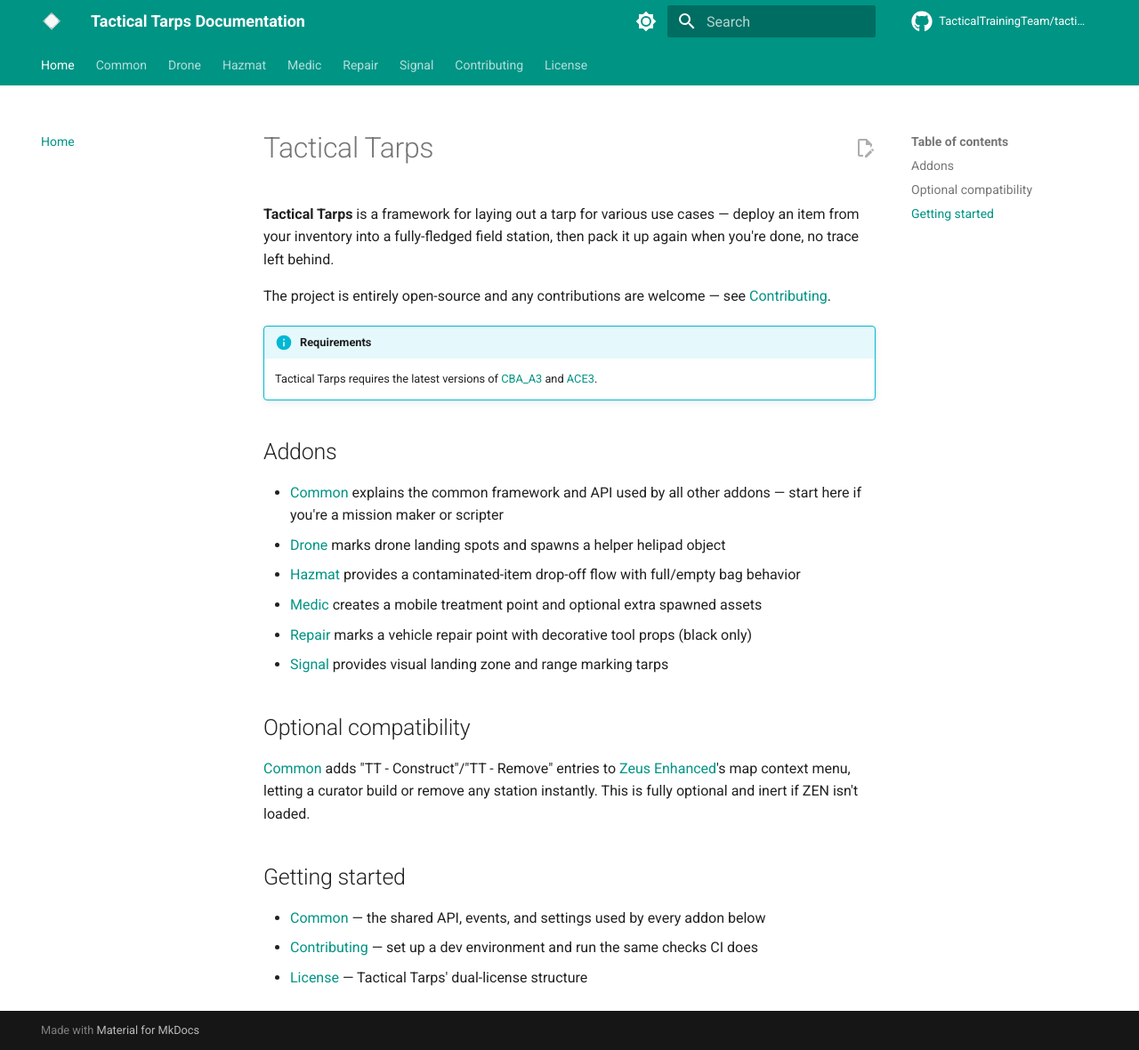
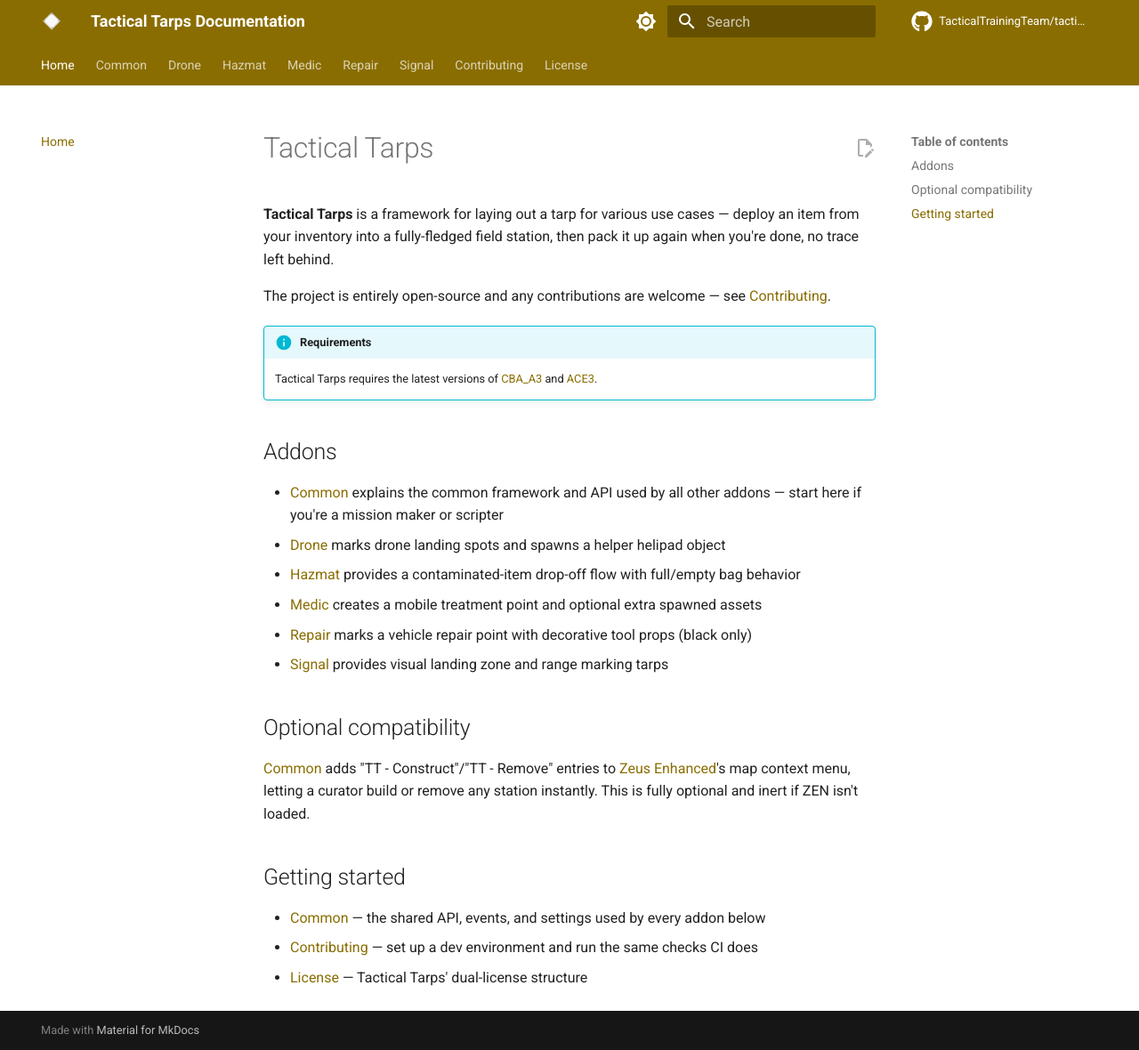
Before and after one commit to TacticalTrainingTeam/tactical-tarps, an MkDocs documentation site: the page built from docs/index.md, in a window 1280 px wide and 1180 px high. Shown: the whole window at 89% size. Built offline with MkDocs 1.6.1 and Material for MkDocs 9.7.7, drawn with Linux system fonts in a browser that asks for light colours; plug-ins that fetch from the network failed and are left out; comment, search, counter and statistics services are not loaded.

Commit message:
Brand Tactical Tarps signal yellow (docs + dlcColor)
Replaces the stock Material "teal" theme with the mod's actual brand
color. Pure signal yellow (#FFC300) fails contrast against the
header's fixed white text, so primary/light-mode accent use a
darkened gold (#8A6D00, ~4.9:1 against white) instead; dark mode uses
the full-bright signal yellow (#FFC300, ~10:1 against the slate
background), since that's where it actually reads well. Computed via
WCAG relative-luminance contrast, not eyeballed.

dlcColor[] in mod.cpp (visible in the in-game Expansions/DLC menu)
gets the full signal yellow directly, since that single flat use case
doesn't have the white-header-text constraint the docs theme does.

Co-Authored-By: Claude Sonnet 5 <noreply@anthropic.com>

```diff
--- /dev/null
+++ b/docs/stylesheets/extra.css
@@ -0,0 +1,19 @@
+/* Tactical Tarps brand color: signal yellow.
+   Header text is fixed white regardless of scheme, so the primary/light
+   accent are a darkened gold rather than the raw signal yellow -- pure
+   #FFC300 fails contrast against white. Dark mode gets the full-bright
+   signal yellow instead, since it reads clearly against the slate
+   background there. */
+:root {
+  --md-primary-fg-color: #8A6D00;
+  --md-primary-fg-color--light: #C79D00;
+  --md-primary-fg-color--dark: #574500;
+}
+
+[data-md-color-scheme="default"] {
+  --md-accent-fg-color: #8A6D00;
+}
+
+[data-md-color-scheme="slate"] {
+  --md-accent-fg-color: #FFC300;
+}
--- a/mkdocs.yml
+++ b/mkdocs.yml
@@ -16,15 +16,15 @@ theme:
   palette:
     - media: "(prefers-color-scheme: light)"
       scheme: default
-      primary: teal
-      accent: teal
+      primary: custom
+      accent: custom
       toggle:
         icon: material/brightness-7
         name: Switch to dark mode
     - media: "(prefers-color-scheme: dark)"
       scheme: slate
-      primary: teal
-      accent: teal
+      primary: custom
+      accent: custom
       toggle:
         icon: material/brightness-4
         name: Switch to light mode
@@ -47,6 +47,9 @@ theme:
 plugins:
   - privacy
   - search
+
+extra_css:
+  - stylesheets/extra.css
 
 markdown_extensions:
   - attr_list
```
Also changed, not shown: 1 other file.
